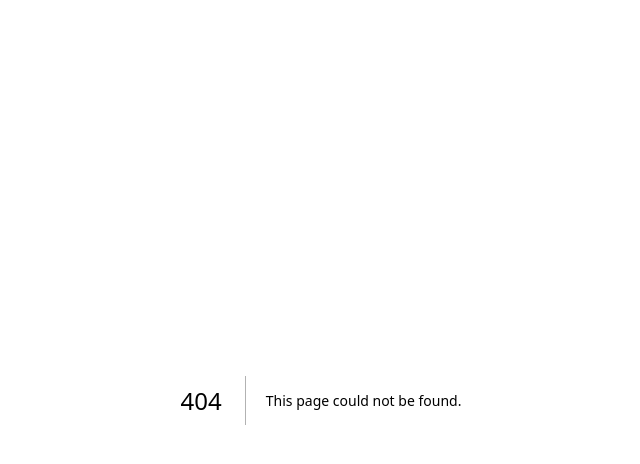
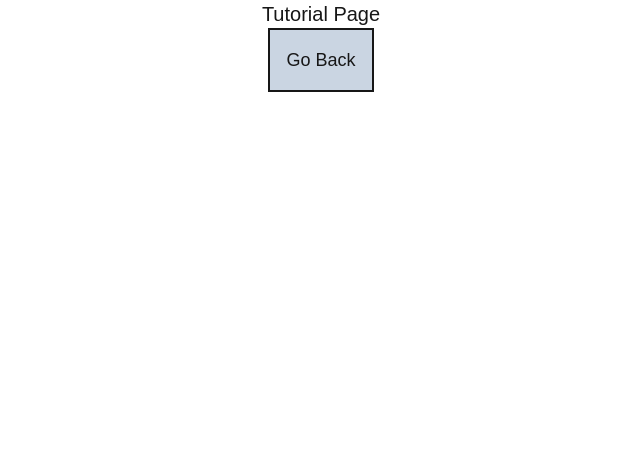
Before and after one commit to Eric-Zhang-Developer/follow-diff, a Next.js app: page /tutorial in a window 1280 px wide. Before the commit this address had no page. Shown: the top 464 px of the page, without its empty margins (319-959 px from the left). Built offline with nearby package versions, Linux system fonts and the light colour scheme.

Commit message:
add tutorial page

```diff
--- /dev/null
+++ b/src/app/tutorial/page.tsx
@@ -0,0 +1,10 @@
+import Link from "next/link"
+
+export default function Tutorial() {
+  return (
+    <main className="mx-auto container flex flex-col items-center">
+      <h1 className="text-xl">Tutorial Page</h1>
+      <Link href="/" className="text-lg bg-slate-300 p-4 border-2"> Go Back</Link>
+    </main>
+  );
+}
```
